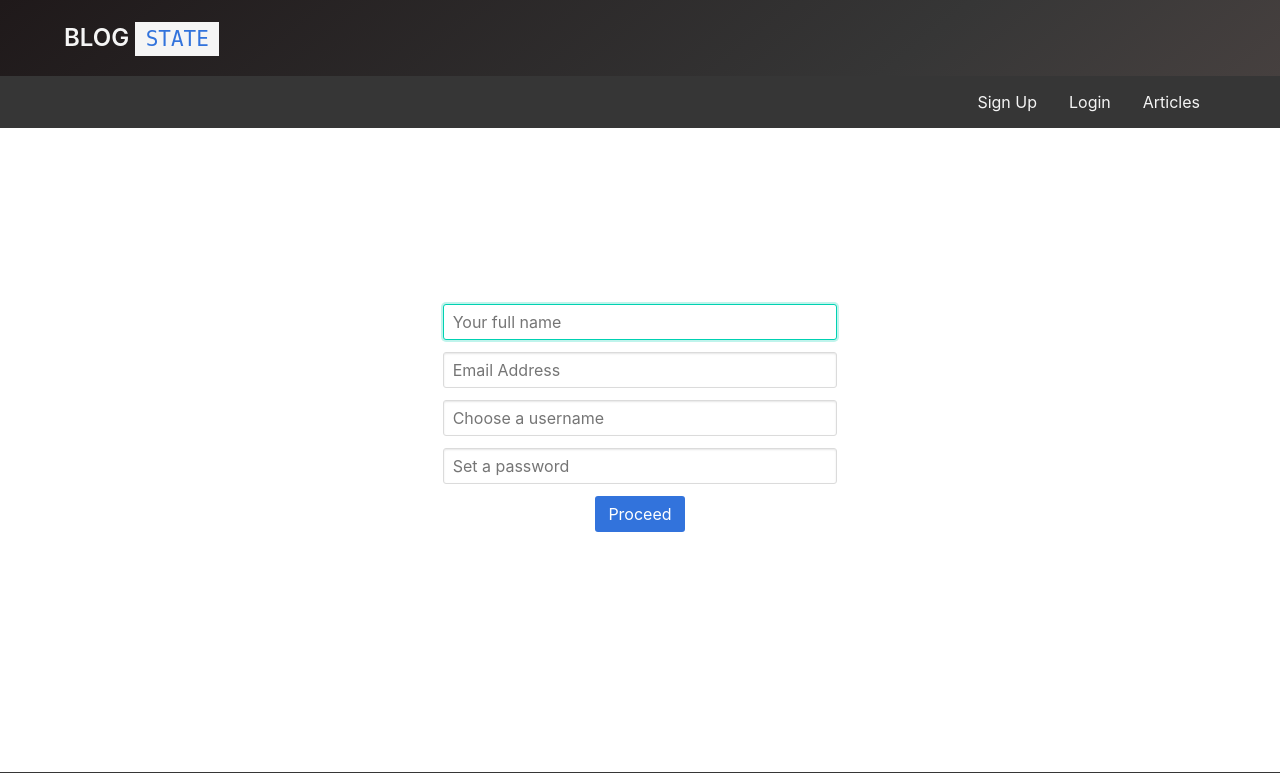
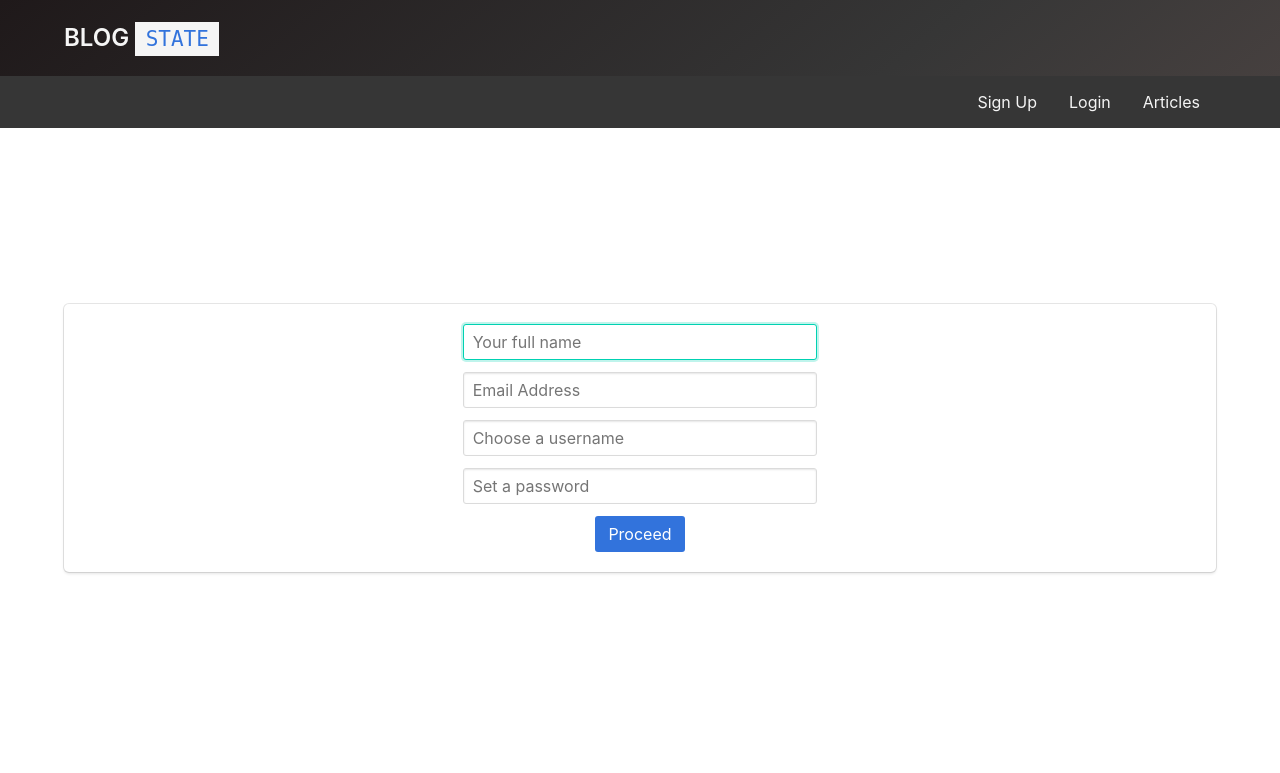
Before and after one commit to roshnet/blogstate, a Flask app: page /join in a window 1280 px wide. Shown: the top 773 px of the page. Run offline with Flask 2, Linux system fonts and the light colour scheme.

Commit message:
login/signup.html: Add shadows around form

```diff
--- a/templates/login.html
+++ b/templates/login.html
@@ -3,6 +3,7 @@
 {% block login %}
 
 <section class="section" style="margin-top: 10%; margin-bottom: 15%;">
+	<div class="container box -is-fluid">
 		<form action="{{ url_for('login') }}" method="POST">
 			<div class="columns">
 				<div class="column is-4 is-offset-4">
@@ -32,6 +33,7 @@
 				</div>
 			</div>
 		</form>
+	</div>
 </section>
 
 {% endblock %}
--- a/templates/signup.html
+++ b/templates/signup.html
@@ -3,6 +3,7 @@
 {% block signup %}
 
 <section class="section" style="margin-top: 10%; margin-bottom: 15%;">
+	<div class="container box">
 		<form action="{{ url_for('signup') }}" method="POST">
 			<div class="columns">
 				<div class="column is-4 is-offset-4">
@@ -37,6 +38,7 @@
 				</div>
 			</div>
 		</form>
+	</div>
 </section>
 
 {% endblock %}
```
Lines whose indentation alone changed are shown as unchanged.
